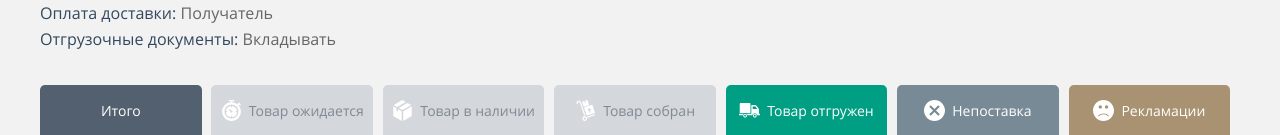
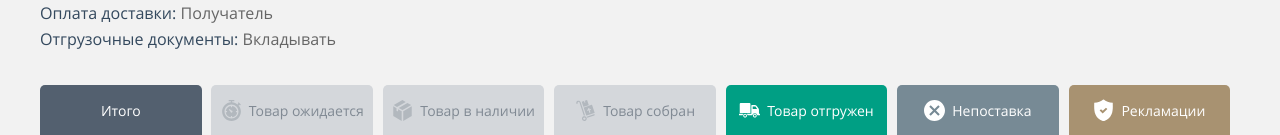
Before and after one commit to aleksahappy/b2b_new, a PHP site: page /order/index.html in a window 1280 px wide. Shown: the part 342-477 px from the top of the page. Run offline with PHP 8.4, Linux system fonts and the light colour scheme.

Commit message:
Добавил иконки к неактивным вкладкам на странице заказа и обновил иконуц вкладки 'Рекламации'

```diff
--- a/order/index.css
+++ b/order/index.css
@@ -20,15 +20,15 @@
 }
 
 .tab.vputi .icon {
-  background-image: url(../img/chronometer.svg);
+  background-image: url(../img/chronometer-nonactive.svg);
 }
 
 .tab.vnali .icon {
-  background-image: url(../img/box.svg);
+  background-image: url(../img/box-nonactive.svg);
 }
 
 .tab.debzd .icon {
-  background-image: url(../img/delivery_trolley.svg);
+  background-image: url(../img/delivery_trolley-nonactive.svg);
 }
 
 .tab.otgrz .icon {
@@ -40,7 +40,9 @@
 }
 
 .tab.reclm .icon {
-  background-image: url(../img/anti_smile.svg);
+  height: 1.6em;
+  background: url(../img/recls-active.svg) center center no-repeat;
+  background-size: cover;
 }
 
 .table-body .articul {
```
Also changed, not shown: img/recls-active.svg (added).
